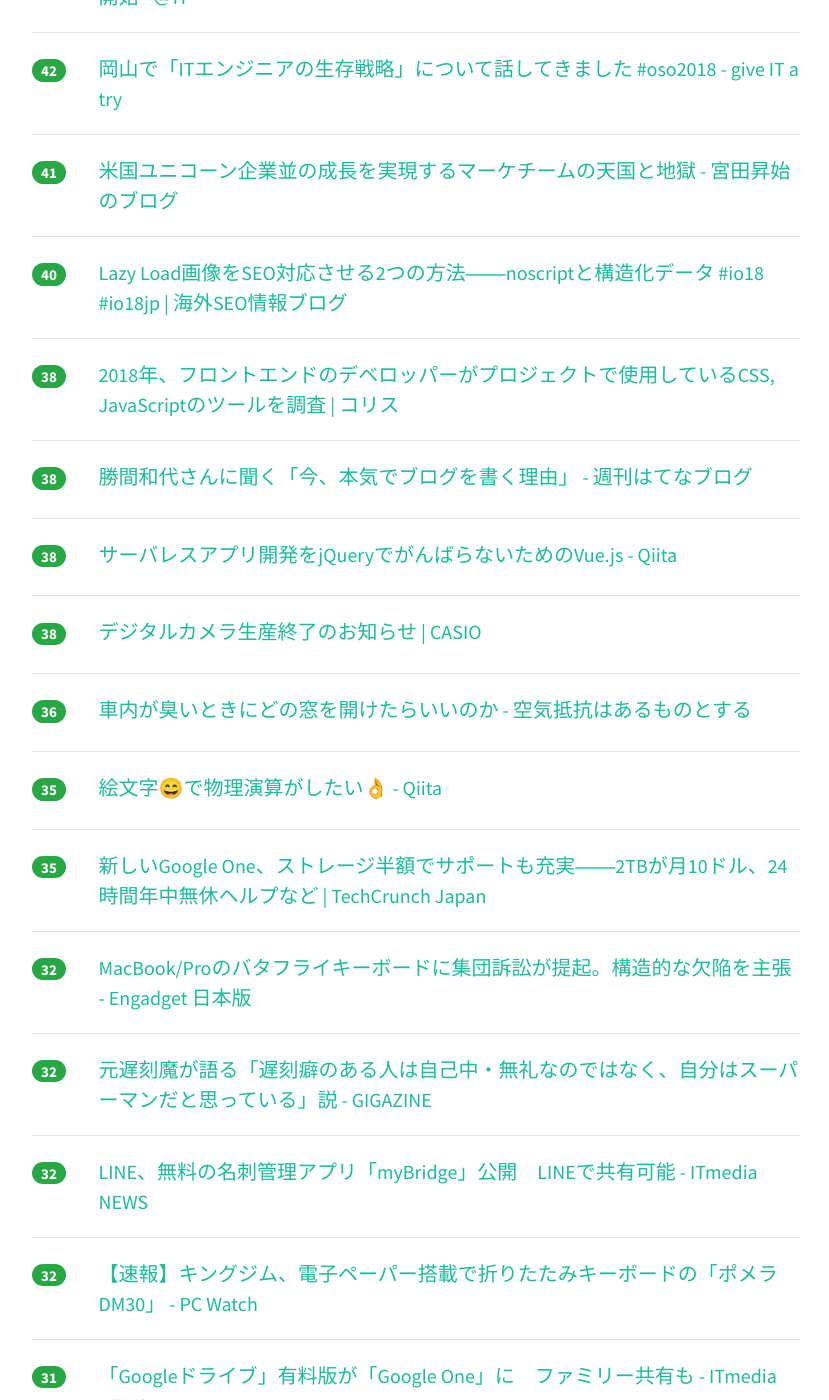
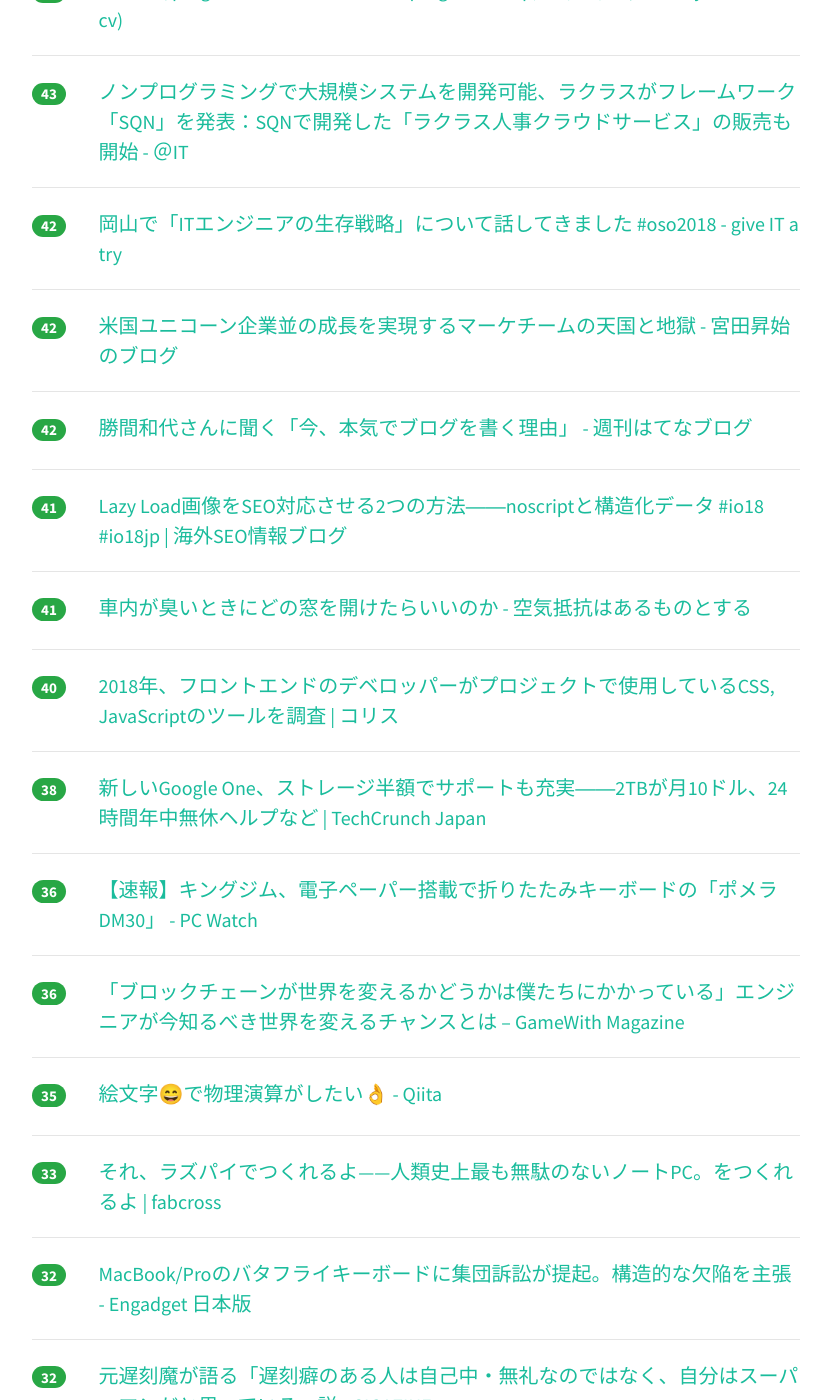
Before and after one commit to yatta47/hatena-matome-site, a Jekyll site: the page built from _posts/2018-05-15-hatena.md, in a window 1280 px wide and 1400 px high, scrolled down 1936 px. Shown: the whole window, without its empty margins (224-1053 px from the left). Built offline with Jekyll 4.4.1, drawn with Linux system fonts in a browser that asks for light colours; nearby versions of some CDN libraries; some of the changed text lies outside the part shown.

Commit message:
Updated 2018-05-15

```diff
--- a/_posts/2018-05-15-hatena.md
+++ b/_posts/2018-05-15-hatena.md
@@ -1,23 +1,23 @@
 ---
 layout: post
 title:  "2018-05-15 はてぶIT"
-date:   2018-05-15 19:02:00
+date:   2018-05-15 20:01:08
 tags: [it-hotentry]
 ---
-62 件のデータあり
+64 件のデータあり
 
 <hr><div class="row">
-<div class="col-1"><span class="badge badge-pill badge-success h2">620</span></div>
+<div class="col-1"><span class="badge badge-pill badge-success h2">640</span></div>
 <div class="col-11"><a href='http://www.hassy-blog.com/entry/how_to_write_code_without_comments' target='_blank'>コメントのいらないプログラムの書き方 - NZ MoyaSystem</a></div>
 </div>
 <hr>
 <div class="row">
-<div class="col-1"><span class="badge badge-pill badge-success h2">264</span></div>
+<div class="col-1"><span class="badge badge-pill badge-success h2">267</span></div>
 <div class="col-11"><a href='https://www.slideshare.net/ohesotori/dns-23491023' target='_blank'>DNS移転失敗体験談</a></div>
 </div>
 <hr>
 <div class="row">
-<div class="col-1"><span class="badge badge-pill badge-success h2">137</span></div>
+<div class="col-1"><span class="badge badge-pill badge-success h2">146</span></div>
 <div class="col-11"><a href='http://www.itmedia.co.jp/news/articles/1805/15/news018.html' target='_blank'>格安SIMユーザーの苦悩　通信速度より優先すべきは「通信の秘密」 (1/2) - ITmedia NEWS</a></div>
 </div>
 <hr>
@@ -27,8 +27,18 @@ tags: [it-hotentry]
 </div>
 <hr>
 <div class="row">
-<div class="col-1"><span class="badge badge-pill badge-success h2">100</span></div>
+<div class="col-1"><span class="badge badge-pill badge-success h2">114</span></div>
+<div class="col-11"><a href='http://www.kingjim.co.jp/pomera/dm30/' target='_blank'>DM30｜デジタルメモ「ポメラ」｜キングジム</a></div>
+</div>
+<hr>
+<div class="row">
+<div class="col-1"><span class="badge badge-pill badge-success h2">101</span></div>
 <div class="col-11"><a href='https://findy-code.io/engineer-lab/engineer-new-project' target='_blank'>エンジニア一人で新規事業を立ち上げて、想像以上に大変だった話 | Findy Engineer Lab</a></div>
+</div>
+<hr>
+<div class="row">
+<div class="col-1"><span class="badge badge-pill badge-success h2">96</span></div>
+<div class="col-11"><a href='http://www.itmedia.co.jp/news/articles/1805/15/news062.html' target='_blank'>暗号化メールを平文で読まれる恐れ、「PGP」「S/MIME」に脆弱性 (1/2) - ITmedia NEWS</a></div>
 </div>
 <hr>
 <div class="row">
@@ -37,28 +47,23 @@ tags: [it-hotentry]
 </div>
 <hr>
 <div class="row">
-<div class="col-1"><span class="badge badge-pill badge-success h2">88</span></div>
-<div class="col-11"><a href='http://www.itmedia.co.jp/news/articles/1805/15/news062.html' target='_blank'>暗号化メールを平文で読まれる恐れ、「PGP」「S/MIME」に脆弱性 (1/2) - ITmedia NEWS</a></div>
-</div>
-<hr>
-<div class="row">
 <div class="col-1"><span class="badge badge-pill badge-success h2">81</span></div>
 <div class="col-11"><a href='https://knowledge.sakura.ad.jp/15320/' target='_blank'>簡単にローカルKubernetes環境を構築できるツール「Minikube」 | さくらのナレッジ</a></div>
 </div>
 <hr>
 <div class="row">
-<div class="col-1"><span class="badge badge-pill badge-success h2">79</span></div>
-<div class="col-11"><a href='http://www.kingjim.co.jp/pomera/dm30/' target='_blank'>DM30｜デジタルメモ「ポメラ」｜キングジム</a></div>
+<div class="col-1"><span class="badge badge-pill badge-success h2">80</span></div>
+<div class="col-11"><a href='https://www.publickey1.jp/blog/18/rest_apiapiopenapi_generatorswagger_generator.html' target='_blank'>REST API仕様からAPIクライアントやスタブサーバを自動生成する「OpenAPI Generator」オープンソースで公開。Swagger Codegenからのフォーク － Publickey</a></div>
 </div>
 <hr>
 <div class="row">
-<div class="col-1"><span class="badge badge-pill badge-success h2">66</span></div>
+<div class="col-1"><span class="badge badge-pill badge-success h2">73</span></div>
 <div class="col-11"><a href='http://techlife.cookpad.com/entry/2018-05-15-android-minsdkversion-21' target='_blank'>Androidアプリ の minSdkVersion を21にした話 - クックパッド開発者ブログ</a></div>
 </div>
 <hr>
 <div class="row">
-<div class="col-1"><span class="badge badge-pill badge-success h2">56</span></div>
-<div class="col-11"><a href='https://www.publickey1.jp/blog/18/rest_apiapiopenapi_generatorswagger_generator.html' target='_blank'>REST API仕様からAPIクライアントやスタブサーバを自動生成する「OpenAPI Generator」オープンソースで公開。Swagger Codegenからのフォーク － Publickey</a></div>
+<div class="col-1"><span class="badge badge-pill badge-success h2">58</span></div>
+<div class="col-11"><a href='https://casio.jp/dc/end/' target='_blank'>デジタルカメラ生産終了のお知らせ | CASIO</a></div>
 </div>
 <hr>
 <div class="row">
@@ -77,6 +82,11 @@ tags: [it-hotentry]
 </div>
 <hr>
 <div class="row">
+<div class="col-1"><span class="badge badge-pill badge-success h2">46</span></div>
+<div class="col-11"><a href='https://qiita.com/m_kitano/items/458152b661916a39f87b' target='_blank'>サーバレスアプリ開発をjQueryでがんばらないためのVue.js - Qiita</a></div>
+</div>
+<hr>
+<div class="row">
 <div class="col-1"><span class="badge badge-pill badge-success h2">44</span></div>
 <div class="col-11"><a href='https://github.com/Xfennec/progress' target='_blank'>Xfennec/progress: Linux tool to show progress for cp, mv, dd, ... (formerly known as cv)</a></div>
 </div>
@@ -92,38 +102,43 @@ tags: [it-hotentry]
 </div>
 <hr>
 <div class="row">
-<div class="col-1"><span class="badge badge-pill badge-success h2">41</span></div>
+<div class="col-1"><span class="badge badge-pill badge-success h2">42</span></div>
 <div class="col-11"><a href='http://blog.shojimiyata.com/entry/2018/05/14/165146' target='_blank'>米国ユニコーン企業並の成長を実現するマーケチームの天国と地獄 - 宮田昇始のブログ</a></div>
 </div>
 <hr>
 <div class="row">
-<div class="col-1"><span class="badge badge-pill badge-success h2">40</span></div>
+<div class="col-1"><span class="badge badge-pill badge-success h2">42</span></div>
+<div class="col-11"><a href='http://blog.hatenablog.com/entry/2018/05/15/120000' target='_blank'>勝間和代さんに聞く「今、本気でブログを書く理由」 - 週刊はてなブログ</a></div>
+</div>
+<hr>
+<div class="row">
+<div class="col-1"><span class="badge badge-pill badge-success h2">41</span></div>
 <div class="col-11"><a href='https://www.suzukikenichi.com/blog/two-ways-to-have-lazy-loading-images-indexed/' target='_blank'>Lazy Load画像をSEO対応させる2つの方法――noscriptと構造化データ #io18 #io18jp | 海外SEO情報ブログ</a></div>
 </div>
 <hr>
 <div class="row">
-<div class="col-1"><span class="badge badge-pill badge-success h2">38</span></div>
+<div class="col-1"><span class="badge badge-pill badge-success h2">41</span></div>
+<div class="col-11"><a href='http://inabower.hateblo.jp/entry/2018/05/13/021447' target='_blank'>車内が臭いときにどの窓を開けたらいいのか - 空気抵抗はあるものとする</a></div>
+</div>
+<hr>
+<div class="row">
+<div class="col-1"><span class="badge badge-pill badge-success h2">40</span></div>
 <div class="col-11"><a href='https://coliss.com/articles/build-websites/operation/work/frontend-tooling-survey-2018.html' target='_blank'>2018年、フロントエンドのデベロッパーがプロジェクトで使用しているCSS, JavaScriptのツールを調査 | コリス</a></div>
 </div>
 <hr>
 <div class="row">
 <div class="col-1"><span class="badge badge-pill badge-success h2">38</span></div>
-<div class="col-11"><a href='http://blog.hatenablog.com/entry/2018/05/15/120000' target='_blank'>勝間和代さんに聞く「今、本気でブログを書く理由」 - 週刊はてなブログ</a></div>
-</div>
-<hr>
-<div class="row">
-<div class="col-1"><span class="badge badge-pill badge-success h2">38</span></div>
-<div class="col-11"><a href='https://qiita.com/m_kitano/items/458152b661916a39f87b' target='_blank'>サーバレスアプリ開発をjQueryでがんばらないためのVue.js - Qiita</a></div>
-</div>
-<hr>
-<div class="row">
-<div class="col-1"><span class="badge badge-pill badge-success h2">38</span></div>
-<div class="col-11"><a href='https://casio.jp/dc/end/' target='_blank'>デジタルカメラ生産終了のお知らせ | CASIO</a></div>
+<div class="col-11"><a href='http://jp.techcrunch.com/2018/05/15/2018-05-14-say-hello-to-google-one/' target='_blank'>新しいGoogle One、ストレージ半額でサポートも充実――2TBが月10ドル、24時間年中無休ヘルプなど | TechCrunch Japan</a></div>
 </div>
 <hr>
 <div class="row">
 <div class="col-1"><span class="badge badge-pill badge-success h2">36</span></div>
-<div class="col-11"><a href='http://inabower.hateblo.jp/entry/2018/05/13/021447' target='_blank'>車内が臭いときにどの窓を開けたらいいのか - 空気抵抗はあるものとする</a></div>
+<div class="col-11"><a href='https://pc.watch.impress.co.jp/docs/news/1121847.html' target='_blank'>【速報】キングジム、電子ペーパー搭載で折りたたみキーボードの「ポメラDM30」 - PC Watch</a></div>
+</div>
+<hr>
+<div class="row">
+<div class="col-1"><span class="badge badge-pill badge-success h2">36</span></div>
+<div class="col-11"><a href='https://magazine.gamewith.co.jp/article/interview_to_yuzushioh/' target='_blank'>「ブロックチェーンが世界を変えるかどうかは僕たちにかかっている」エンジニアが今知るべき世界を変えるチャンスとは – GameWith Magazine</a></div>
 </div>
 <hr>
 <div class="row">
@@ -132,8 +147,8 @@ tags: [it-hotentry]
 </div>
 <hr>
 <div class="row">
-<div class="col-1"><span class="badge badge-pill badge-success h2">35</span></div>
-<div class="col-11"><a href='http://jp.techcrunch.com/2018/05/15/2018-05-14-say-hello-to-google-one/' target='_blank'>新しいGoogle One、ストレージ半額でサポートも充実――2TBが月10ドル、24時間年中無休ヘルプなど | TechCrunch Japan</a></div>
+<div class="col-1"><span class="badge badge-pill badge-success h2">33</span></div>
+<div class="col-11"><a href='https://fabcross.jp/category/make/sorepi/20180515_note_pc.html' target='_blank'>それ、ラズパイでつくれるよ——人類史上最も無駄のないノートPC。をつくれるよ | fabcross</a></div>
 </div>
 <hr>
 <div class="row">
@@ -153,7 +168,7 @@ tags: [it-hotentry]
 <hr>
 <div class="row">
 <div class="col-1"><span class="badge badge-pill badge-success h2">32</span></div>
-<div class="col-11"><a href='https://pc.watch.impress.co.jp/docs/news/1121847.html' target='_blank'>【速報】キングジム、電子ペーパー搭載で折りたたみキーボードの「ポメラDM30」 - PC Watch</a></div>
+<div class="col-11"><a href='http://nlab.itmedia.co.jp/nl/articles/1805/14/news091.html' target='_blank'>作品名を検索→海賊サイトが上位表示される問題　「漫画村」は4月に姿消す　アニメと映画は今なお深刻 - ねとらぼ</a></div>
 </div>
 <hr>
 <div class="row">
@@ -162,23 +177,28 @@ tags: [it-hotentry]
 </div>
 <hr>
 <div class="row">
-<div class="col-1"><span class="badge badge-pill badge-success h2">31</span></div>
-<div class="col-11"><a href='http://nlab.itmedia.co.jp/nl/articles/1805/14/news091.html' target='_blank'>作品名を検索→海賊サイトが上位表示される問題　「漫画村」は4月に姿消す　アニメと映画は今なお深刻 - ねとらぼ</a></div>
+<div class="col-1"><span class="badge badge-pill badge-success h2">30</span></div>
+<div class="col-11"><a href='https://lacolaco.hatenablog.com/entry/2018/05/15/121514' target='_blank'>持続可能なAngularアプリケーション開発のために大事なこと - lacolaco</a></div>
 </div>
 <hr>
 <div class="row">
 <div class="col-1"><span class="badge badge-pill badge-success h2">28</span></div>
-<div class="col-11"><a href='https://fabcross.jp/category/make/sorepi/20180515_note_pc.html' target='_blank'>それ、ラズパイでつくれるよ——人類史上最も無駄のないノートPC。をつくれるよ | fabcross</a></div>
+<div class="col-11"><a href='https://qiita.com/gollowars/items/845baa30ceb7cc035919' target='_blank'>VuePressはコーダーの夢を見るか。 - Qiita</a></div>
 </div>
 <hr>
 <div class="row">
-<div class="col-1"><span class="badge badge-pill badge-success h2">28</span></div>
-<div class="col-11"><a href='https://magazine.gamewith.co.jp/article/interview_to_yuzushioh/' target='_blank'>「ブロックチェーンが世界を変えるかどうかは僕たちにかかっている」エンジニアが今知るべき世界を変えるチャンスとは – GameWith Magazine</a></div>
+<div class="col-1"><span class="badge badge-pill badge-success h2">26</span></div>
+<div class="col-11"><a href='https://www.nikkei.com/article/DGXMZO30491420U8A510C1X30000/' target='_blank'>ニコニコ動画、ユーザー目線でようやく刷新　「炎上」を超えて　　：日本経済新聞</a></div>
 </div>
 <hr>
 <div class="row">
 <div class="col-1"><span class="badge badge-pill badge-success h2">26</span></div>
 <div class="col-11"><a href='https://togetter.com/li/1227150' target='_blank'>無料Web漫画『おしえて! ギャル子ちゃん』最新話が神回なのでおしらせいたします（1話完結の第106話になります) - Togetter</a></div>
+</div>
+<hr>
+<div class="row">
+<div class="col-1"><span class="badge badge-pill badge-success h2">26</span></div>
+<div class="col-11"><a href='http://tech.speee.jp/entry/2018/05/15/113000' target='_blank'>数理最適化を用いて広告オークション入札金額を自動で調整してみた - Speee DEVELOPER BLOG</a></div>
 </div>
 <hr>
 <div class="row">
@@ -193,7 +213,7 @@ tags: [it-hotentry]
 <hr>
 <div class="row">
 <div class="col-1"><span class="badge badge-pill badge-success h2">25</span></div>
-<div class="col-11"><a href='http://tech.speee.jp/entry/2018/05/15/113000' target='_blank'>数理最適化を用いて広告オークション入札金額を自動で調整してみた - Speee DEVELOPER BLOG</a></div>
+<div class="col-11"><a href='http://jp.automaton.am/articles/newsjp/20180515-67825/' target='_blank'>『ゼルダの伝説 ブレス オブ ザ ワイルド』にて、はるか遠くへのぶっとびも可能になるグリッチが発見される。鍵を握るのは「ムービー再生」 | AUTOMATON</a></div>
 </div>
 <hr>
 <div class="row">
@@ -208,12 +228,12 @@ tags: [it-hotentry]
 <hr>
 <div class="row">
 <div class="col-1"><span class="badge badge-pill badge-success h2">24</span></div>
-<div class="col-11"><a href='https://www.nikkei.com/article/DGXMZO30491420U8A510C1X30000/' target='_blank'>ニコニコ動画、ユーザー目線でようやく刷新　「炎上」を超えて　　：日本経済新聞</a></div>
+<div class="col-11"><a href='http://www.itmedia.co.jp/news/articles/1805/15/news090.html' target='_blank'>折りたたみキーボードに回帰した「ポメラ」　画面は電子ペーパー - ITmedia NEWS</a></div>
 </div>
 <hr>
 <div class="row">
 <div class="col-1"><span class="badge badge-pill badge-success h2">24</span></div>
-<div class="col-11"><a href='http://jp.automaton.am/articles/newsjp/20180515-67825/' target='_blank'>『ゼルダの伝説 ブレス オブ ザ ワイルド』にて、はるか遠くへのぶっとびも可能になるグリッチが発見される。鍵を握るのは「ムービー再生」 | AUTOMATON</a></div>
+<div class="col-11"><a href='https://togetter.com/li/1227581' target='_blank'>「漫画村が潰れて１ヶ月経ったけど、電子書籍サイトの某Ｄ社と某Ｄ社の数字はお陰様で過去最高の売上になりました」「電子書籍サイトは顕著に売上はアップしているハズなのでどんどん</a></div>
 </div>
 <hr>
 <div class="row">
@@ -222,23 +242,13 @@ tags: [it-hotentry]
 </div>
 <hr>
 <div class="row">
-<div class="col-1"><span class="badge badge-pill badge-success h2">22</span></div>
-<div class="col-11"><a href='https://applech2.com/archives/20180514-imageoptim-cli-for-mac-imageoptim-imagealpha-jpegmini.html' target='_blank'>Mac用画像圧縮ツールImageOptimやImageAlpha、JPEGminiをコマンドラインから操作＆バッチ処理できるツール「ImageOptim-CLI v2.0」がリリース。 | AAPL Ch.</a></div>
+<div class="col-1"><span class="badge badge-pill badge-success h2">23</span></div>
+<div class="col-11"><a href='http://www.itmedia.co.jp/business/articles/1805/15/news061.html' target='_blank'>19万人以上が利用　本の要約サービス「フライヤー」が簡単にまねされない理由 (1/3) - ITmedia ビジネスオンライン</a></div>
 </div>
 <hr>
 <div class="row">
 <div class="col-1"><span class="badge badge-pill badge-success h2">22</span></div>
-<div class="col-11"><a href='https://lacolaco.hatenablog.com/entry/2018/05/15/121514' target='_blank'>持続可能なAngularアプリケーション開発のために大事なこと - lacolaco</a></div>
-</div>
-<hr>
-<div class="row">
-<div class="col-1"><span class="badge badge-pill badge-success h2">22</span></div>
-<div class="col-11"><a href='http://www.itmedia.co.jp/news/articles/1805/15/news090.html' target='_blank'>折りたたみキーボードに回帰した「ポメラ」　画面は電子ペーパー - ITmedia NEWS</a></div>
-</div>
-<hr>
-<div class="row">
-<div class="col-1"><span class="badge badge-pill badge-success h2">22</span></div>
-<div class="col-11"><a href='https://qiita.com/gollowars/items/845baa30ceb7cc035919' target='_blank'>VuePressはコーダーの夢を見るか。 - Qiita</a></div>
+<div class="col-11"><a href='https://applech2.com/archives/20180514-imageoptim-cli-for-mac-imageoptim-imagealpha-jpegmini.html' target='_blank'>Mac用画像圧縮ツールImageOptimやImageAlpha、JPEGminiをコマンドラインから操作＆バッチ処理できるツール「ImageOptim-CLI v2.0」がリリース。 | AAPL Ch.</a></div>
 </div>
 <hr>
 <div class="row">
@@ -263,12 +273,7 @@ tags: [it-hotentry]
 <hr>
 <div class="row">
 <div class="col-1"><span class="badge badge-pill badge-success h2">21</span></div>
-<div class="col-11"><a href='http://www.itmedia.co.jp/business/articles/1805/15/news061.html' target='_blank'>19万人以上が利用　本の要約サービス「フライヤー」が簡単にまねされない理由 (1/3) - ITmedia ビジネスオンライン</a></div>
-</div>
-<hr>
-<div class="row">
-<div class="col-1"><span class="badge badge-pill badge-success h2">21</span></div>
-<div class="col-11"><a href='https://togetter.com/li/1227581' target='_blank'>「漫画村が潰れて１ヶ月経ったけど、電子書籍サイトの某Ｄ社と某Ｄ社の数字はお陰様で過去最高の売上になりました」「電子書籍サイトは顕著に売上はアップしているハズなのでどんどん</a></div>
+<div class="col-11"><a href='https://people.suzuri.jp/' target='_blank'>クリエイター支援プラットフォーム「SUZURI People」</a></div>
 </div>
 <hr>
 <div class="row">
@@ -287,11 +292,6 @@ tags: [it-hotentry]
 </div>
 <hr>
 <div class="row">
-<div class="col-1"><span class="badge badge-pill badge-success h2">18</span></div>
-<div class="col-11"><a href='https://people.suzuri.jp/' target='_blank'>クリエイター支援プラットフォーム「SUZURI People」</a></div>
-</div>
-<hr>
-<div class="row">
 <div class="col-1"><span class="badge badge-pill badge-success h2">17</span></div>
 <div class="col-11"><a href='https://internet.watch.impress.co.jp/docs/news/1121688.html' target='_blank'>freeeが「freee Wi-Fi」提供開始、クラウド会計ソフトなどのユーザー向けに - INTERNET Watch</a></div>
 </div>
@@ -302,13 +302,23 @@ tags: [it-hotentry]
 </div>
 <hr>
 <div class="row">
+<div class="col-1"><span class="badge badge-pill badge-success h2">16</span></div>
+<div class="col-11"><a href='https://forbesjapan.com/articles/detail/21066' target='_blank'>21066</a></div>
+</div>
+<hr>
+<div class="row">
 <div class="col-1"><span class="badge badge-pill badge-success h2">15</span></div>
 <div class="col-11"><a href='https://jp.techcrunch.com/2018/05/14/calomeal-fundraising/' target='_blank'>食事の写真からカロリーや栄養素を自動算出、健康管理アプリ「カロミル」が約6000万円を調達 | TechCrunch Japan</a></div>
 </div>
 <hr>
 <div class="row">
-<div class="col-1"><span class="badge badge-pill badge-success h2">14</span></div>
+<div class="col-1"><span class="badge badge-pill badge-success h2">15</span></div>
 <div class="col-11"><a href='http://blog.hisway306.jp/entry/2018/05/15/080000' target='_blank'>PENTAX K-1 Mark IIの高感度時画質がK-1より悪化してるというDPReviewのレポートは本当か？ - 酔人日月抄</a></div>
+</div>
+<hr>
+<div class="row">
+<div class="col-1"><span class="badge badge-pill badge-success h2">12</span></div>
+<div class="col-11"><a href='http://twitter.com/fujitatakanori/status/995679618655969280' target='_blank'>藤田孝典さんのツイート: "日本の官僚は優秀なのに、なぜ大学院生が初めてやるような社会調査基礎レベルで矛盾だらけの実証方法、検証作業で政策決定をおこなえるのか疑問。結論ありき</a></div>
 </div>
 <hr>
 <div class="row">
```
